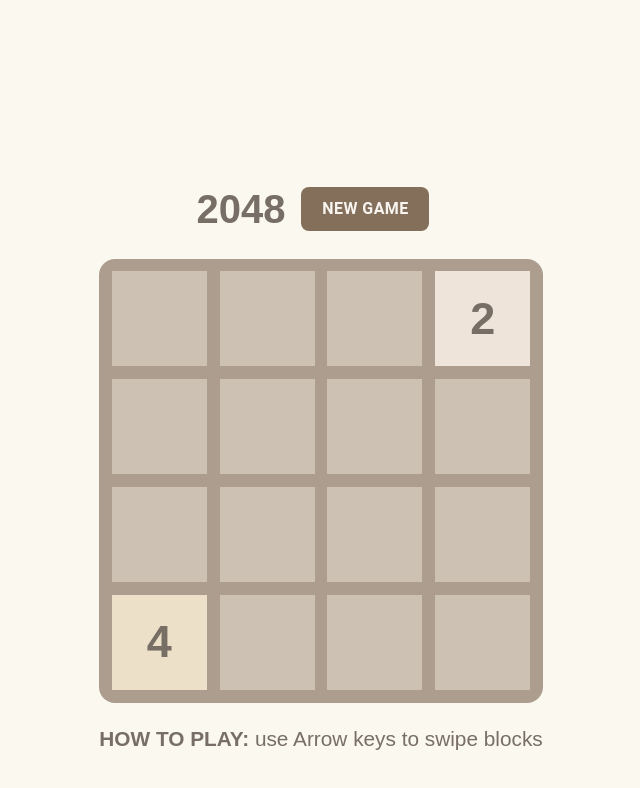
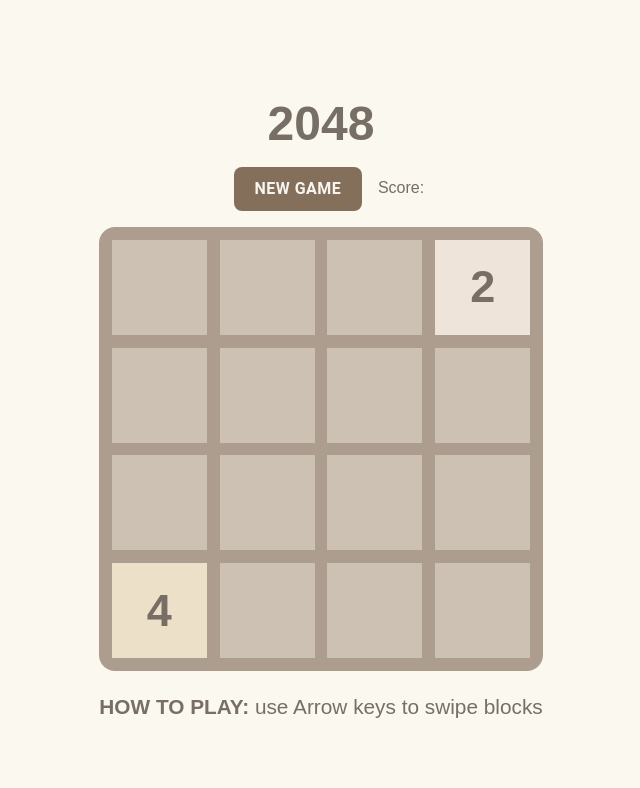
Before and after one commit to anatolii-pyroh/2048-game, a React (Vite) app: page / in a window 1280 px wide. Shown: the top 788 px of the page, without its empty margins (319-959 px from the left). Built offline with nearby package versions, Linux system fonts and the light colour scheme.

Commit message:
code refactoring

```diff
--- a/src/App.css
+++ b/src/App.css
@@ -6,11 +6,12 @@
 
 .App {
   text-align: center;
-  margin-top: 10rem;
+  margin-top: 6rem;
 }
 
 .App h1 {
-  font-size: 2.5rem;
+  font-size: 3rem;
+  margin: 0;
 }
 
 .App p {
--- a/src/App.jsx
+++ b/src/App.jsx
@@ -71,11 +71,15 @@
         sx={{
           display: "flex",
           justifyContent: "center",
+          flexDirection: "column",
           alignItems: "center",
         }}
       >
         <h1>2048</h1>
-        <ResetButton />
+        <Box>
+          <ResetButton />
+          Score:
+        </Box>
       </Box>
       <Grid />
       <p>
--- a/src/helpers/isGameOver.js
+++ b/src/helpers/isGameOver.js
@@ -4,25 +4,25 @@
 export const checkIsGameOver = (newArray) => {
   // console.log("Checking if game is over");
 
-  let checker = swipeUp(newArray, true);
+  let checker = swipeUp(newArray);
   // console.log("Checker up")
   if (JSON.stringify(newArray) !== JSON.stringify(checker)) {
     return false;
   }
 
-  let checker2 = swipeRight(newArray, true);
+  let checker2 = swipeRight(newArray);
   // console.log("Checker right");
   if (JSON.stringify(newArray) !== JSON.stringify(checker2)) {
     return false;
   }
 
-  let checker3 = swipeDown(newArray, true);
+  let checker3 = swipeDown(newArray);
   // console.log("Checker down");
   if (JSON.stringify(newArray) !== JSON.stringify(checker3)) {
     return false;
   }
 
-  let checker4 = swipeLeft(newArray, true);
+  let checker4 = swipeLeft(newArray);
   // console.log("Checker left");
   if (JSON.stringify(newArray) !== JSON.stringify(checker4)) {
     return false;
--- a/src/helpers/swipes.js
+++ b/src/helpers/swipes.js
@@ -1,7 +1,7 @@
 import cloneDeep from "lodash.clonedeep";
 import { addNumber } from "./addNumber";
 
-export const swipeUp = (data, noOptionsToSwipe) => {
+export const swipeUp = (data) => {
   // console.log("swipe up");
   let oldArray = JSON.parse(JSON.stringify(data));
   let newArray = cloneDeep(data);
@@ -42,7 +42,7 @@
   return newArray;
 };
 
-export const swipeRight = (data, noOptionsToSwipe) => {
+export const swipeRight = (data) => {
   // console.log("swipe right");
   let oldArray = data;
   let newArray = cloneDeep(data);
@@ -85,7 +85,7 @@
   return newArray;
 };
 
-export const swipeDown = (data, noOptionsToSwipe) => {
+export const swipeDown = (data) => {
   // console.log("swipe down");
   let oldArray = JSON.parse(JSON.stringify(data));
   let newArray = cloneDeep(data);
@@ -127,7 +127,7 @@
   return newArray;
 };
 
-export const swipeLeft = (data, noOptionsToSwipe) => {
+export const swipeLeft = (data) => {
   // console.log("swipe left");
   let oldArray = data;
   let newArray = cloneDeep(data);
```
